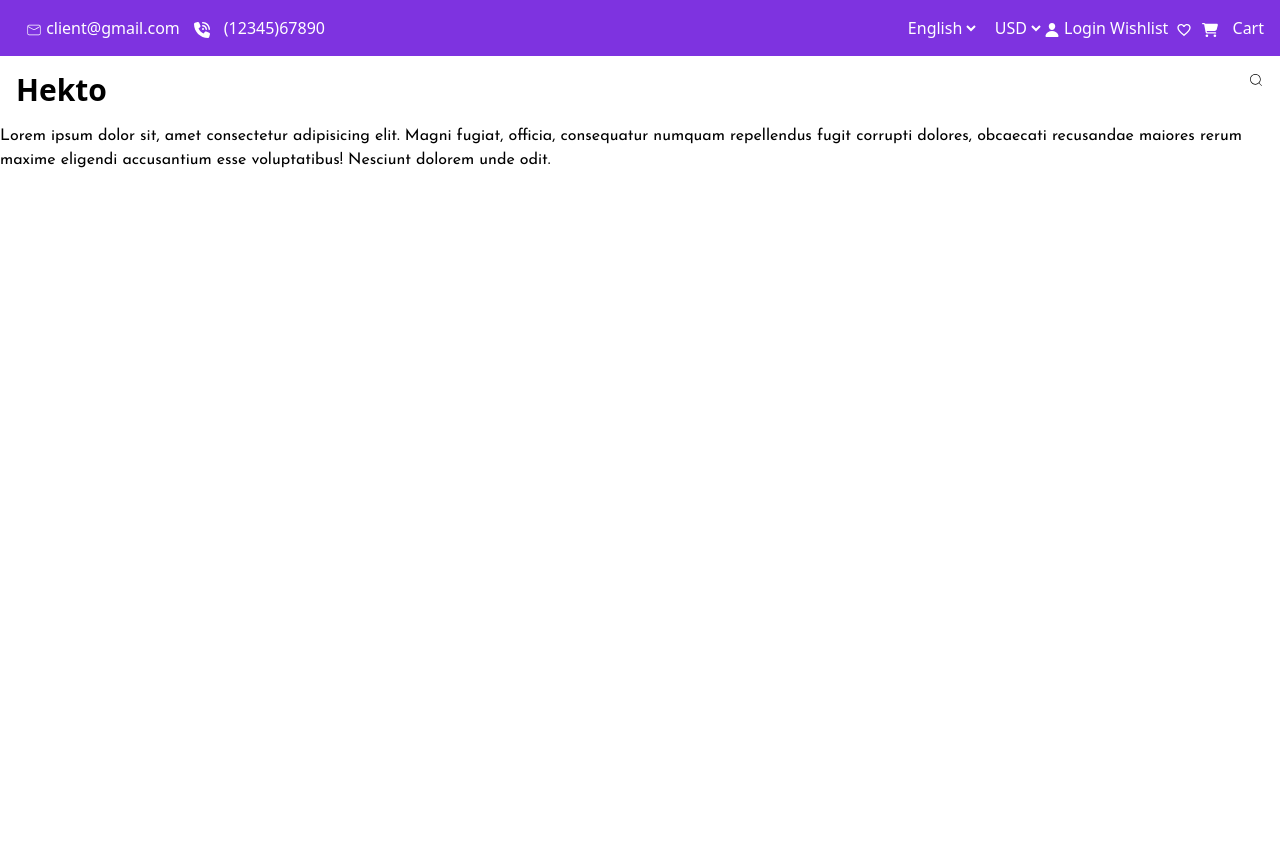
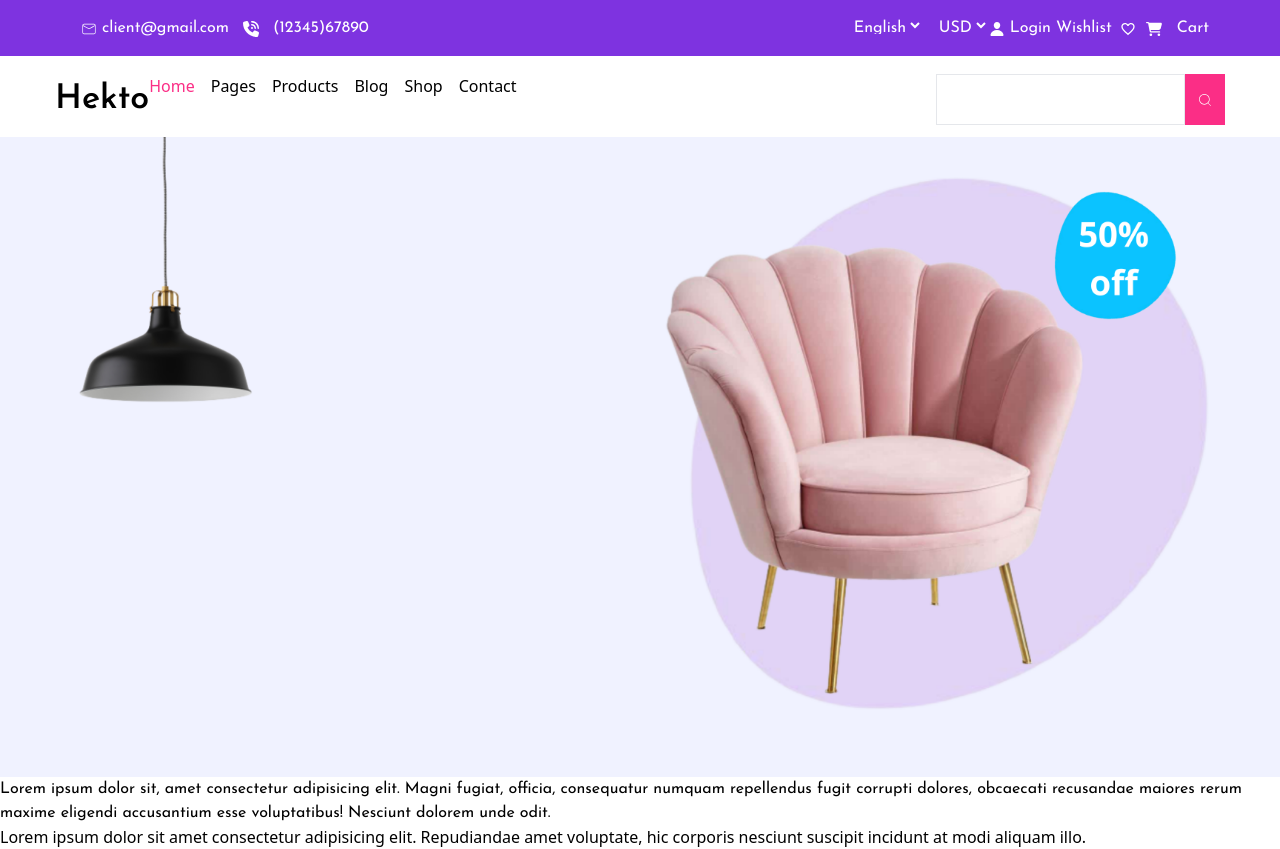
Before and after one commit to nischal58-krt/React_ecommerce24, a React (Vite) app: page / in a window 1280 px wide. Before the commit the page ends 800 px from the top, so only its background shows below. Built offline with nearby package versions, Linux system fonts and the light colour scheme.

Commit message:
navbar, re-usable colors and image integration

```diff
--- a/src/index.css
+++ b/src/index.css
@@ -1,5 +1,6 @@
 
 @import url('https://fonts.googleapis.com/css2?family=Josefin+Sans:ital,wght@0,100..700;1,100..700&display=swap');
+@import url('https://fonts.googleapis.com/css2?family=Josefin+Sans:ital,wght@0,100..700;1,100..700&family=Lato:ital,wght@0,100;0,300;0,400;0,700;0,900;1,100;1,300;1,400;1,700;1,900&display=swap');
 
 @tailwind base;
 @tailwind components;
@@ -8,6 +9,17 @@
 
 @layer components{
     .container{
-        @apply
+        @apply mx-auto max-w-[1170px]
     }
+    .leadinng auto{
+        @apply leading-normal
+    }
+    /*using arbitary values; line-height-normal equivalent of figma line-height:auto  */
 }
+/*
+    #logo:hover{
+        transform: translate(10px ,-10px);
+        text-decoration: underline;
+        transition-property: all;
+        transition-duration: .5s;}
+*/
--- a/src/pages/Home.jsx
+++ b/src/pages/Home.jsx
@@ -1,46 +1,87 @@
-import React from 'react'
+import React from "react";
 import { CiMail } from "react-icons/ci";
 import { FaPhoneVolume } from "react-icons/fa6";
 import { IoPerson } from "react-icons/io5";
 import { MdOutlineFavoriteBorder } from "react-icons/md";
 import { FaCartShopping } from "react-icons/fa6";
 import { CiSearch } from "react-icons/ci";
+import Banner1 from "../assets/banner-1.png"
+
 
 function Home() {
   return (
     <>
-    <header>
-     <nav className='bg-[#7E33E0] text-white flex justify-between p-4'>
-      <div className='mx-2.5'>
+      <header>
+        <div className="bg-primary">
+          <nav className="font-josefin container text-white flex justify-between p-4">
+            <div className="mx-2.5">
+              <CiMail className="inline-block text-white" /> client@gmail.com
+              <FaPhoneVolume className="inline-block space-x-0.5 text-white mx-3.5" />
+              (12345)67890
+            </div>
 
-        <CiMail className='inline-block text-white' /> client@gmail.com
-        <FaPhoneVolume className='inline-block space-x-0.5 text-white mx-3.5' />(12345)67890
+            <div className="ml-2.5">
+              <select className="bg-[#7E33E0] ml-3">
+                <option value="english">English</option>
+                <option value="deutsch">De</option>
+              </select>
+              <select className="bg-[#7E33E0] ml-3">
+                <option value="usd">USD</option>
+              </select>
+              <IoPerson className="inline-block ml-4.5" /> Login Wishlist
+              <MdOutlineFavoriteBorder className="inline-block ml-2" />
+              <FaCartShopping className="inline-block mx-2.5" /> Cart
+            </div>
+          </nav>
         </div>
 
-        <div className='ml-2.5'>
-        <select className='bg-[#7E33E0] ml-3' >
-        <option  value="english">English</option>
-        <option  value="deutsch">De</option>
-        </select>
-        <select className='bg-[#7E33E0] ml-3'>
-        <option  value="usd">USD</option>
-        </select>
-        <IoPerson className='inline-block ml-4.5' /> Login
-        Wishlist<MdOutlineFavoriteBorder  className='inline-block ml-2'/>
-        <FaCartShopping  className='inline-block mx-2.5'/> Cart
-          </div>
-    </nav>
-    <div className='flex justify-between p-4 '>
-    <h1 className='text-3xl font-bold'>Hekto</h1>
-     <CiSearch />
-    </div>
+        <nav className="container  flex justify-between  pt-[18px] pb-[12px]">
+          <a
+            id="logo"
+            href=""
+            className=" inline-block text-[34px] font-josefin font-semibold leading text-primary-dark hover:text-secondary"
+          >
+            Hekto
+          </a>
+          <div className="flex grow gap-4">
+            <a className="text-secondary">Home</a>
+            <a className="hover:text-secondary" href="">
+              Pages
+            </a>
+            <a href="">Products</a>
+            <a href="">Blog</a>
+            <a href="">Shop</a>
+            <a href="">Contact</a>
+            </div>
+            <form className="flex">
+              <input
+                className="focus:border-secondary px-2 py-1
+              focus:transition-all
+             focus:outline-none border border-primary-light"
+                type="text"
+              />
+              <button className=" bg-secondary px-3">
+                <CiSearch className="text-white" />
+              </button>
+            </form>
 
-      <p className='font-josefin'>Lorem ipsum dolor sit, amet consectetur adipisicing elit. Magni fugiat, officia, consequatur numquam repellendus fugit corrupti dolores, obcaecati recusandae maiores rerum maxime eligendi accusantium esse voluptatibus! Nesciunt dolorem unde odit.
+        </nav>
+      </header>
+      <img src={Banner1}/>
+      <p className="font-josefin">
+        Lorem ipsum dolor sit, amet consectetur adipisicing elit. Magni fugiat,
+        officia, consequatur numquam repellendus fugit corrupti dolores,
+        obcaecati recusandae maiores rerum maxime eligendi accusantium esse
+        voluptatibus! Nesciunt dolorem unde odit.
       </p>
-    </header>
+
+      <p className="font-sans">
+        Lorem ipsum dolor sit amet consectetur adipisicing elit. Repudiandae
+        amet voluptate, hic corporis nesciunt suscipit incidunt at modi aliquam
+        illo.
+      </p>
     </>
-
-  )
+  );
 }
 
-export default Home
+export default Home;
--- a/tailwind.config.js
+++ b/tailwind.config.js
@@ -11,8 +11,16 @@ export default {
     extend: {
       fontFamily: {
 
-        'josefin': ['"Josefin Sans"', ...defaultTheme.fontFamily.sans],
+        josefin: ['"Josefin Sans"', ...defaultTheme.fontFamily.sans],
+
     },
+    colors:{
+      primary:"#7E33E0",
+      "primary-light":"",
+      "primary-dark":"#0DE43",
+      secondary:"#FB2E86"
+    },
+
   },
   plugins: [],
 }
```
Also changed, not shown: src/assets/banner-1.png (added).
